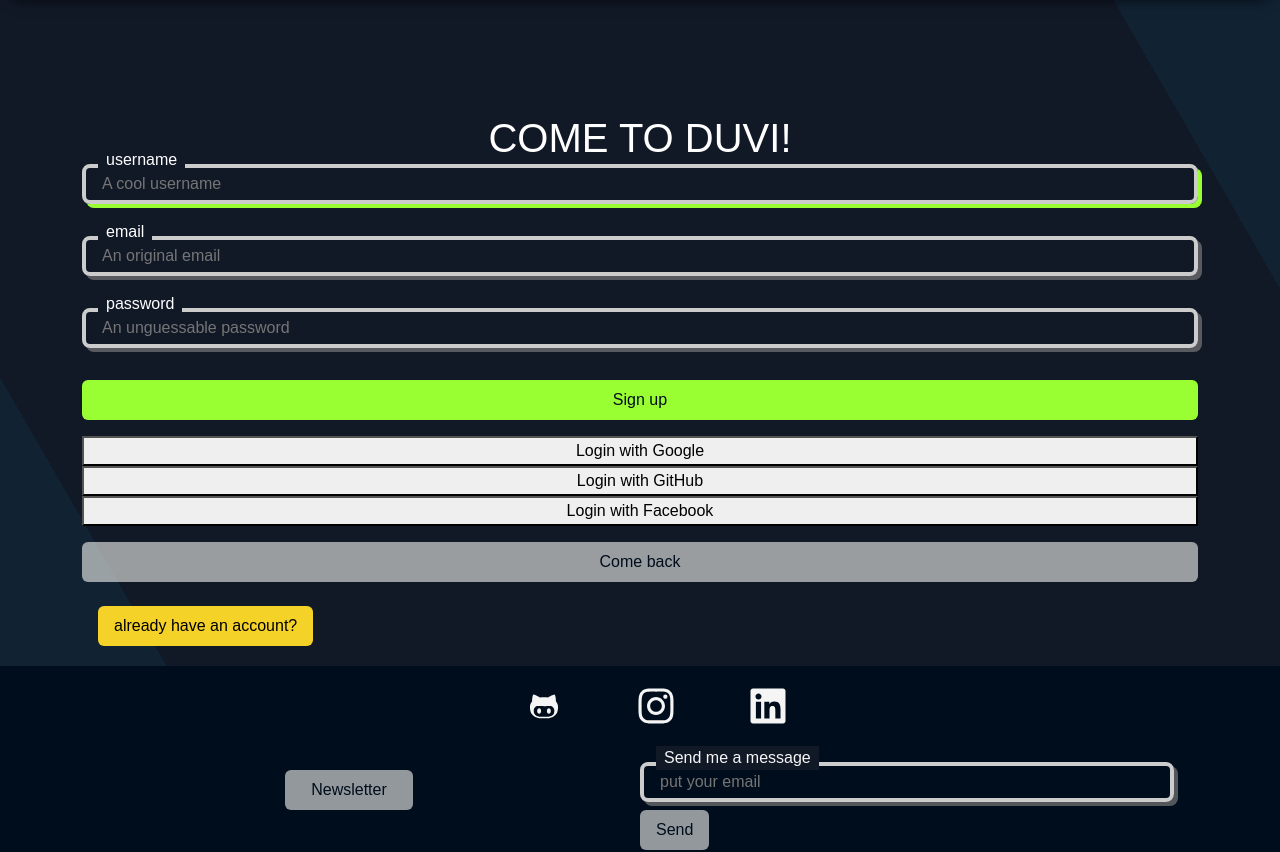
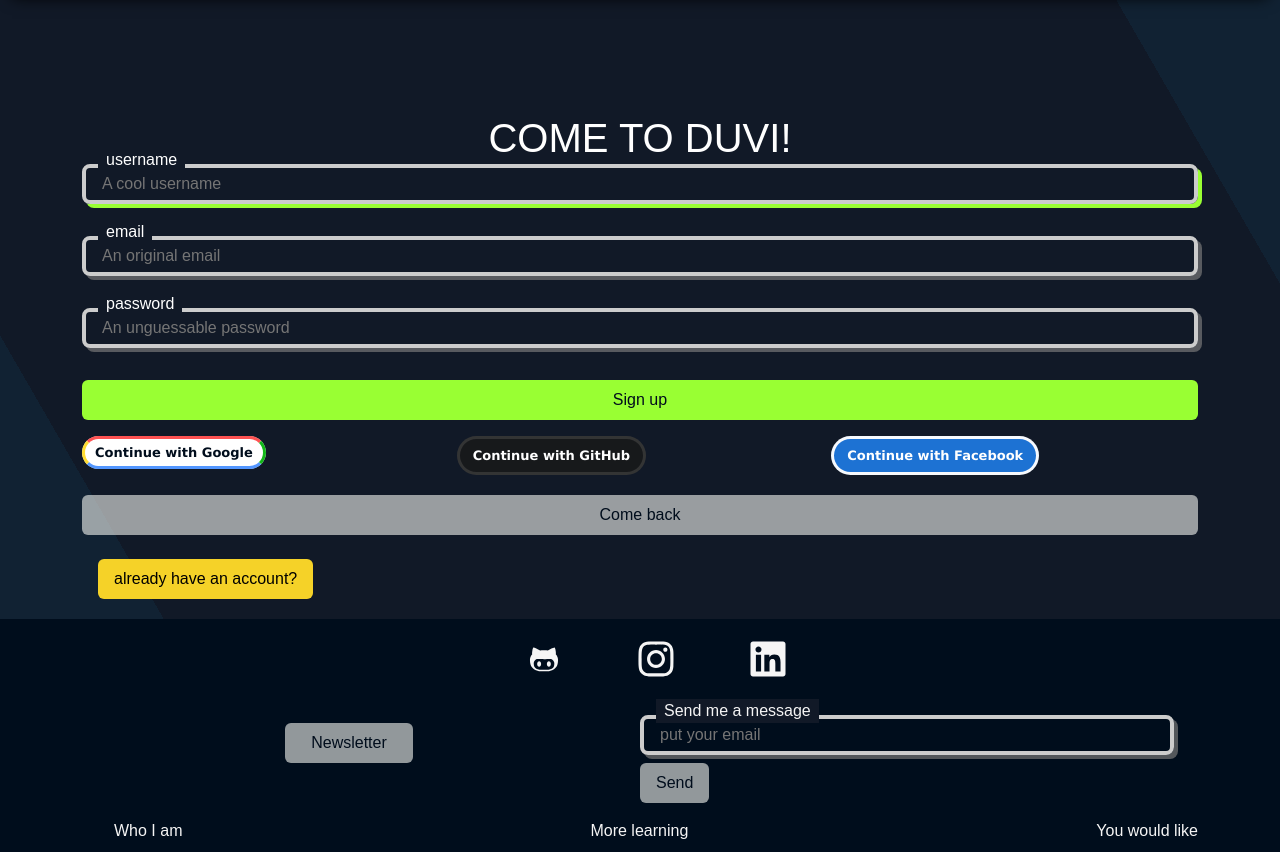
Before and after one commit to dmsosa/dmblog, a React (Vite) app: page /signup in a window 1280 px wide. Shown: the top 852 px of the page. Built offline with nearby package versions, Linux system fonts and the light colour scheme.

Commit message:
Knopfen gearbeitet

```diff
--- a/src/components/SignUpForm/SignUpForm.tsx
+++ b/src/components/SignUpForm/SignUpForm.tsx
@@ -76,15 +76,15 @@ function SignUpForm( {onError} : {onError: (error: Error) => void} ) {
     const handleOAuth = (e: React.MouseEvent<HTMLButtonElement>) => {
         const name = e.currentTarget.innerText;
         switch (name) {
-            case "Login with Google": {
+            case "Continue with Google": {
                 authorizeWith("google");
                 break
             };
-            case "Login with GitHub": {
+            case "Continue with GitHub": {
                 authorizeWith("github");
                 break
             }
-            case "Login with Facebook": {
+            case "Continue with Facebook": {
                 authorizeWith("facebook");
                 break
             }
@@ -132,11 +132,15 @@ function SignUpForm( {onError} : {onError: (error: Error) => void} ) {
                     ></FormFieldset>
                     <button type="submit" className="btn btn-primary form-btn" >Sign up</button>
                 </form>
-                <div className="container">
-                    <div className="row">
-                        <button className="google-btn google-auth" onClick={handleOAuth}>Login with Google</button>
-                        <button className="github-btn github-auth" onClick={handleOAuth}>Login with GitHub</button>
-                        <button className="facebook-btn facebook-auth" onClick={handleOAuth}>Login with Facebook</button>
+                <div className="row row-cols-3 g-2">
+                    <div className="col">
+                        <button className="btn btn-google" onClick={handleOAuth}>Continue with Google</button>
+                    </div>
+                    <div className="col">
+                        <button className="btn btn-github" onClick={handleOAuth}>Continue with GitHub</button>
+                    </div>
+                    <div className="col">
+                        <button className="btn btn-facebook" onClick={handleOAuth}>Continue with Facebook</button>
                     </div>
                 </div>
                 <button className="btn form-btn" onClick={comeBack}>Come back</button>
--- a/src/scss/styles.scss
+++ b/src/scss/styles.scss
@@ -57,20 +57,87 @@ body {
 
 .btn {
     @include btn-styles(background-color, rgba(246, 248, 244, 0.591));
-}
-
-.btn-primary {
+    &.btn-primary {
         @include btn-styles(background-color, rgba(153, 255, 51, 1));
     }
-.btn-danger {
+    &.btn-danger {
         @include btn-styles(background-color, rgba(255, 29, 4, 0.772) );
     }
-.btn-info {
+    &.btn-info {
         @include btn-styles(background-color, rgba(255, 219, 40, 0.957) );
         &.active {
             @include btn-styles(background-color, rgba(28, 248, 164, 0.957) );
         }
     }
+    &.btn-google {
+        position: relative;
+        border-radius: 5em;
+        background-color: white;
+        font-family:'Lucida Sans', 'Lucida Sans Regular', 'Lucida Grande', 'Lucida Sans Unicode', Geneva, Verdana, sans-serif;
+        font-weight: bolder;
+        font-size: small;
+        &::after {
+            transition: transform 0.25s;
+            content: "";
+            position: absolute;
+            top:0;
+            bottom: 0;
+            left: 0;
+            right: 0;
+            border-radius: 5em;
+            border-left: rgba(255, 219, 40, 0.957) solid 0.3em;
+            border-top: rgba(255, 30, 30, 0.763) solid 0.3em;
+            border-right: rgba(9, 181, 15, 0.952) solid 0.3em;
+            border-bottom: rgba(30, 120, 255, 0.763) solid 0.3em;
+        }
+        &:hover {
+            color: black;
+            outline: none;
+            background-color: rgb(234, 255, 212);
+            &::after {
+                border-radius: 5em;
+                border-left: rgba(255, 219, 40, 0.957) solid 0.3em;
+                border-top: rgba(255, 30, 30, 0.763) solid 0.3em;
+                border-right: rgba(9, 181, 15, 0.952) solid 0.3em;
+                border-bottom: rgba(30, 120, 255, 0.763) solid 0.3em;
+                transform: rotate(180deg);
+            }
+        }
+    }
+    &.btn-github {
+        border-radius: 5em;
+        color: white;
+        background-color: rgba(25, 25, 25, 0.8);
+        border: 0.3em rgba(61, 61, 61, 0.763) solid;
+        font-family:'Lucida Sans', 'Lucida Sans Regular', 'Lucida Grande', 'Lucida Sans Unicode', Geneva, Verdana, sans-serif;
+        font-weight: bolder;
+        font-size: small;
+        &:hover {
+            color: lightgreen;
+            border:#34A200 0.3em solid;
+        }
+    }
+    &.btn-facebook {
+        border-radius: 5em;
+        background-color: rgba(33, 137, 255, 0.8);
+        border: 0.3em rgba(255, 255, 255, 0.959) solid;
+        font-family:'Lucida Sans', 'Lucida Sans Regular', 'Lucida Grande', 'Lucida Sans Unicode', Geneva, Verdana, sans-serif;
+        font-size: small;
+        font-weight: bold;
+        color: white;
+        &:hover {
+            outline: none;
+            background-color: rgba(255, 255, 255, 0.959) ;
+            border: 0.3em rgba(33, 137, 255, 0.8) solid;
+            color: rgba(33, 137, 255, 0.8)  ;
+
+        }
+    }
+}
+
+
+
+
 
 
 @keyframes hop {
@@ -675,6 +742,7 @@ a:hover {
         }
         margin-left: 1em;
     }
+
     .error-message {
         transition: visibility .1s;
         transition:  margin 0.2s;
--- a/src/service/userService.ts
+++ b/src/service/userService.ts
@@ -27,12 +27,7 @@ type TAuthResponse = {
 
 //OAuth2 Providers
 export type TProvider = "google" | "github" | "facebook";
-//Token Info type:
-type TTokenInfo = {
-    code: string,
-    expiresIn: string,
-    scope: string
-}
+
 ////////////////// Sign Up with OAuth provider
 
 //Authorize with the given provider
@@ -57,77 +52,6 @@ export function authorizeWith(provider: TProvider) : void {
     window.location.replace(providerURL);
 }
 
-//get token info
-function getTokenInfo(href: string) : TTokenInfo {
-    let info: TTokenInfo = {
-        code: "",
-        expiresIn: "",
-        scope: ""
-    };
-
-    let regex = /([^&=]+)=([^&]*)/g, m;
-
-    while (m = regex.exec(href)) {
-        switch (decodeURIComponent(m[1])) {
-            case "code" : {
-                info.code = decodeURIComponent(m[2]);
-                break
-            }
-            case "expires_in" : {
-                info.expiresIn = decodeURIComponent(m[2]);
-                break
-            }
-            case "scope" : {
-                info.scope = decodeURIComponent(m[2]);
-                break
-            }
-        }
-    }
-
-    return info;
-}
-//get user info using accessToken
-export async function getUserInfo({provider, href} : {
-    provider: TProvider,
-    href: string
-}) : Promise<TUserData> {
-
-    var url = "";
-    const info = getTokenInfo(href);
-    const { code, expiresIn, scope } = info;
-
-    console.log("Sending request to UserInfo endpoint\ntoken expires in: " + expiresIn + "\nscope: " + scope);
-    switch (provider) {
-        case "google": {
-            url = "https://www.googleapis.com/oauth2/v3/userinfo?access_token=";
-            break
-        }
-        case "github": {
-            url = "/accessToken/github";
-            break
-        }
-        case "facebook": {
-            break
-        }
-    }
-
-    try {
-        const data = await instance.get(url, {params: { authCode: code }})
-        console.log("user data", data);
-        const userData = {
-            username:"",
-            email:"",
-            bio: "",
-            image: "",
-            password: ""
-        };
-
-        return userData;
-    } catch (error) {
-        errorHandler(error as AxiosError)
-        throw(error);
-    }
-}
 
 //logout user
 function logoutFrom({ provider, accessToken } :
```
Lines whose indentation alone changed are shown as unchanged.
